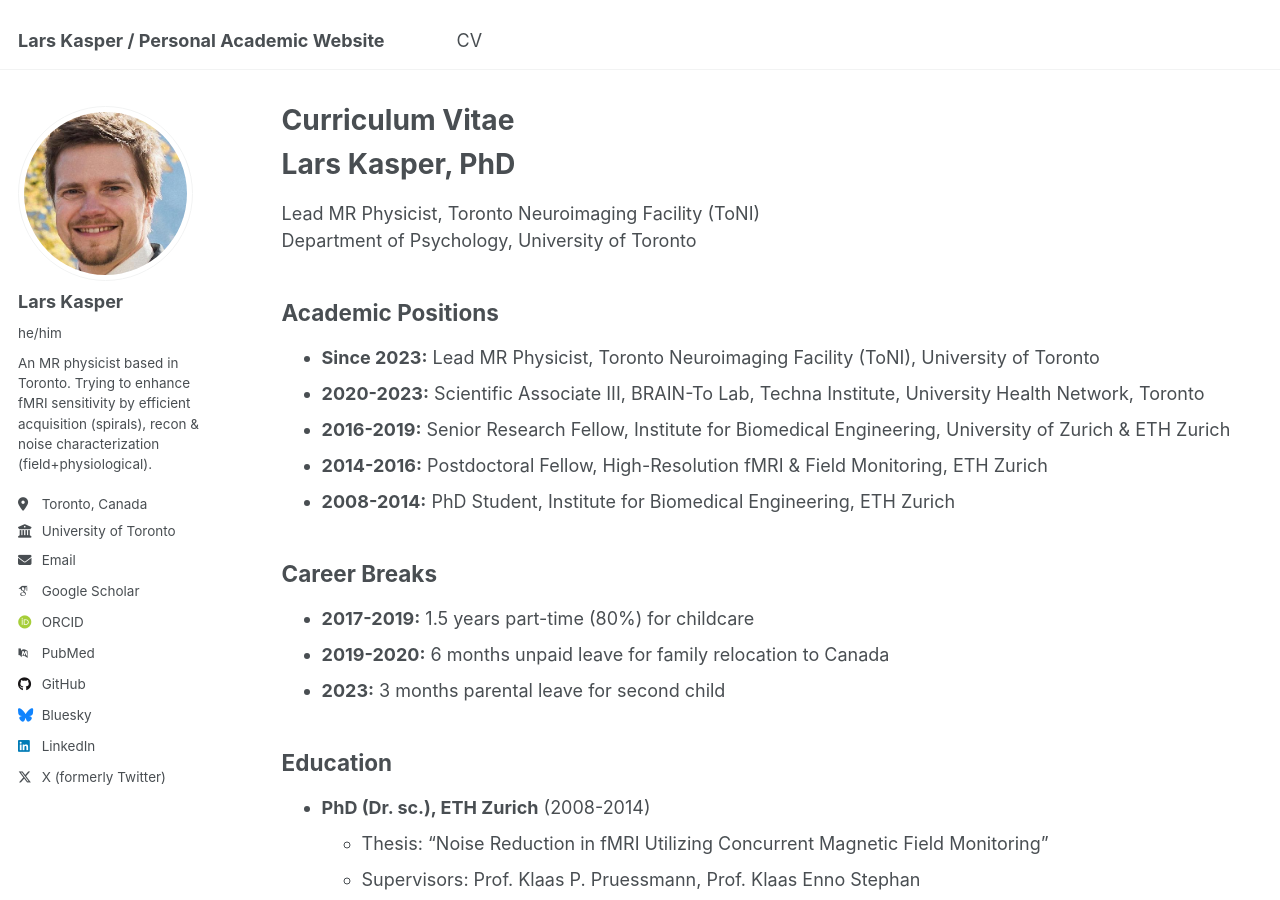
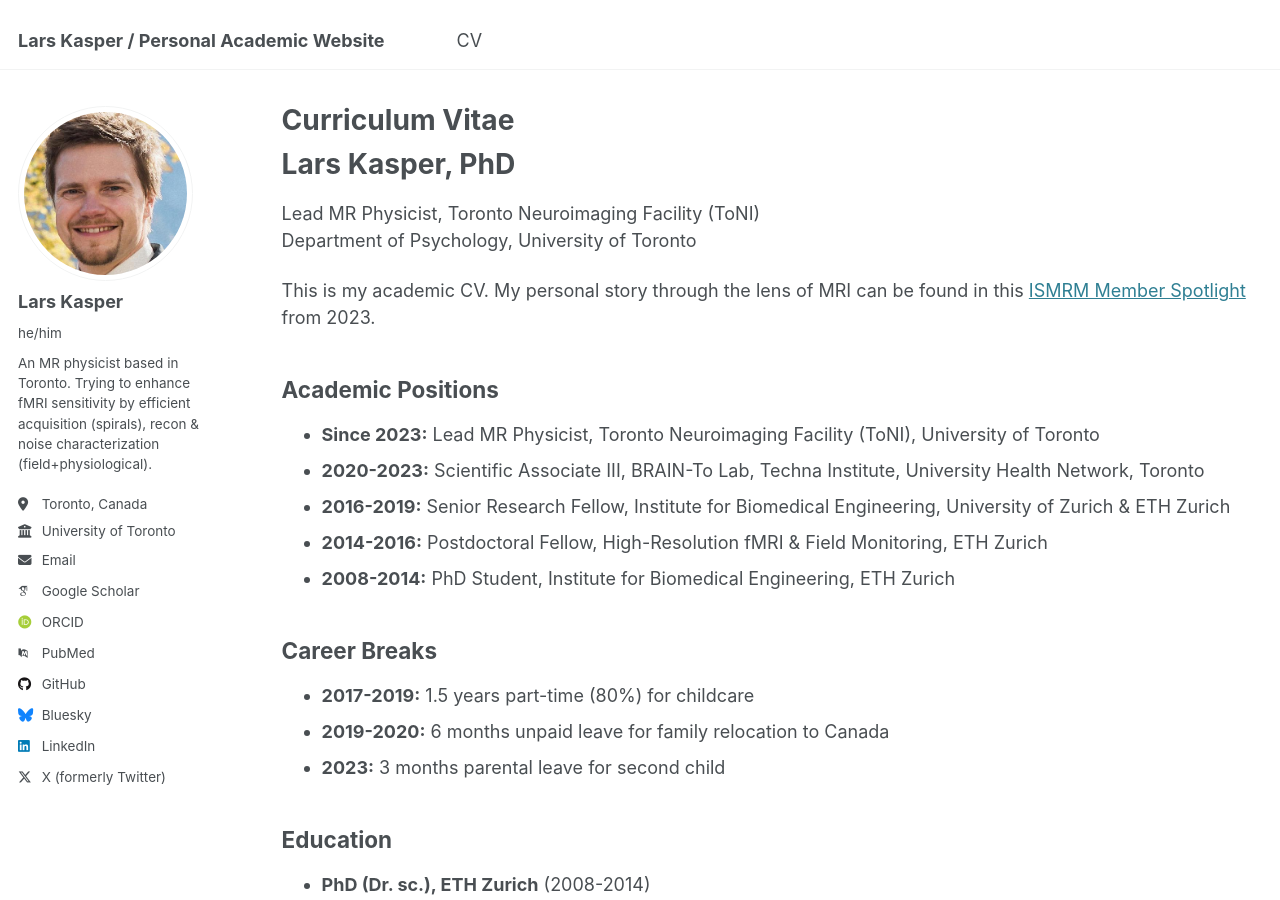
Before and after one commit to mrikasper/mrikasper.github.io, a Jekyll site: the page built from _pages/cv.md, in a window 1280 px wide and 900 px high. Built offline with Jekyll 4.4.1, drawn with Linux system fonts in a browser that asks for light colours; some web fonts are replaced.

Commit message:
Added member spotlight to CV as well

```diff
--- a/_pages/cv.md
+++ b/_pages/cv.md
@@ -11,6 +11,7 @@ redirect_from:
 Lead MR Physicist, Toronto Neuroimaging Facility (ToNI)
 Department of Psychology, University of Toronto
 
+This is my academic CV. My personal story through the lens of MRI can be found in this [ISMRM Member Spotlight](https://www.ismrm.org/member-spotlight/lars-kasper/) from 2023.
 
 ## Academic Positions
 - **Since 2023:** Lead MR Physicist, Toronto Neuroimaging Facility (ToNI), University of Toronto
```
